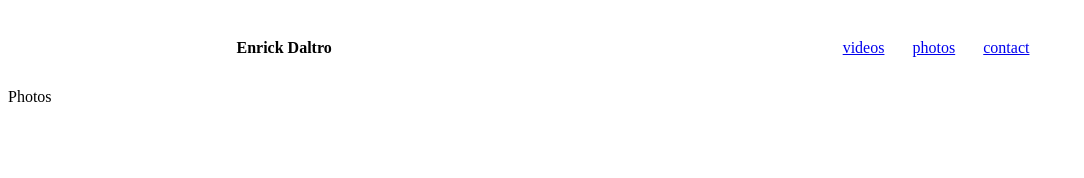
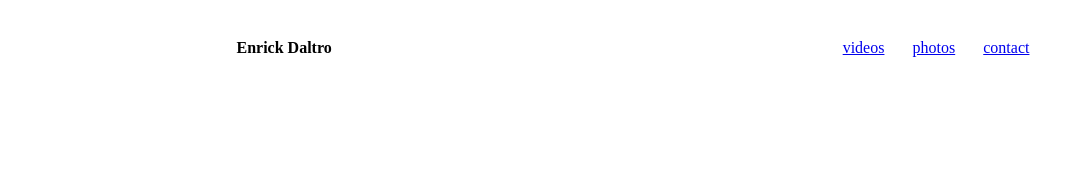
Before and after one commit to enrickdaltro/reactjs-enricksite, a React (Create React App) app: page /photos in a window 1280 px wide. Shown: the top 178 px of the page, without its empty margins (0-1084 px from the left). Built offline with nearby package versions, Linux system fonts and the light colour scheme.

Commit message:
set up photo component

```diff
--- a/src/components/Photos/Photos.js
+++ b/src/components/Photos/Photos.js
@@ -2,6 +2,10 @@ import React, { Component } from "react";
 
 export default class Photos extends Component {
   render() {
-    return <div>Photos</div>;
+    return (
+      <div>
+        <img src="" alt="" />
+      </div>
+    );
   }
 }
```
